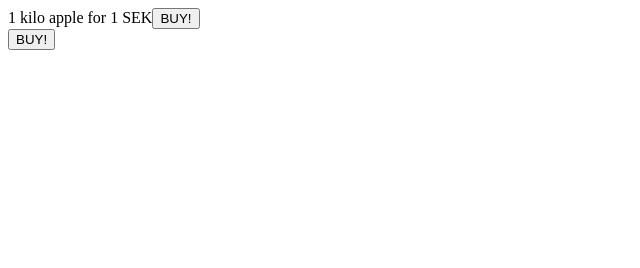
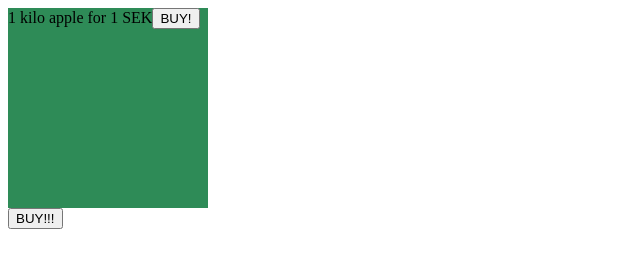
Before and after one commit to abhishekomp/scrimba-javascript, a plain HTML site: page _03_Practice/innerHTML_button/index.html in a window 1280 px wide. Shown: the whole page, without its empty margins (0-640 px from the left). Drawn offline with Linux system fonts and the light colour scheme.

Commit message:
updated practice files

```diff
--- a/_03_Practice/innerHTML_button/index.html
+++ b/_03_Practice/innerHTML_button/index.html
@@ -8,7 +8,7 @@
 </head>
 <body>
   <div id="buyBox">1 kilo apple for 1 SEK</div>
-  <button id="buy-btn">BUY!</button>
+  <button id="buy-btn">BUY!!!</button>
   <script src="index.js"></script>
 </body>
 </html>
--- a/_03_Practice/innerHTML_button/style.css
+++ b/_03_Practice/innerHTML_button/style.css
@@ -1,4 +1,4 @@
-.buyBox{
+#buyBox{
   width: 200px;
   height: 200px;
   background-color: seagreen;
```
